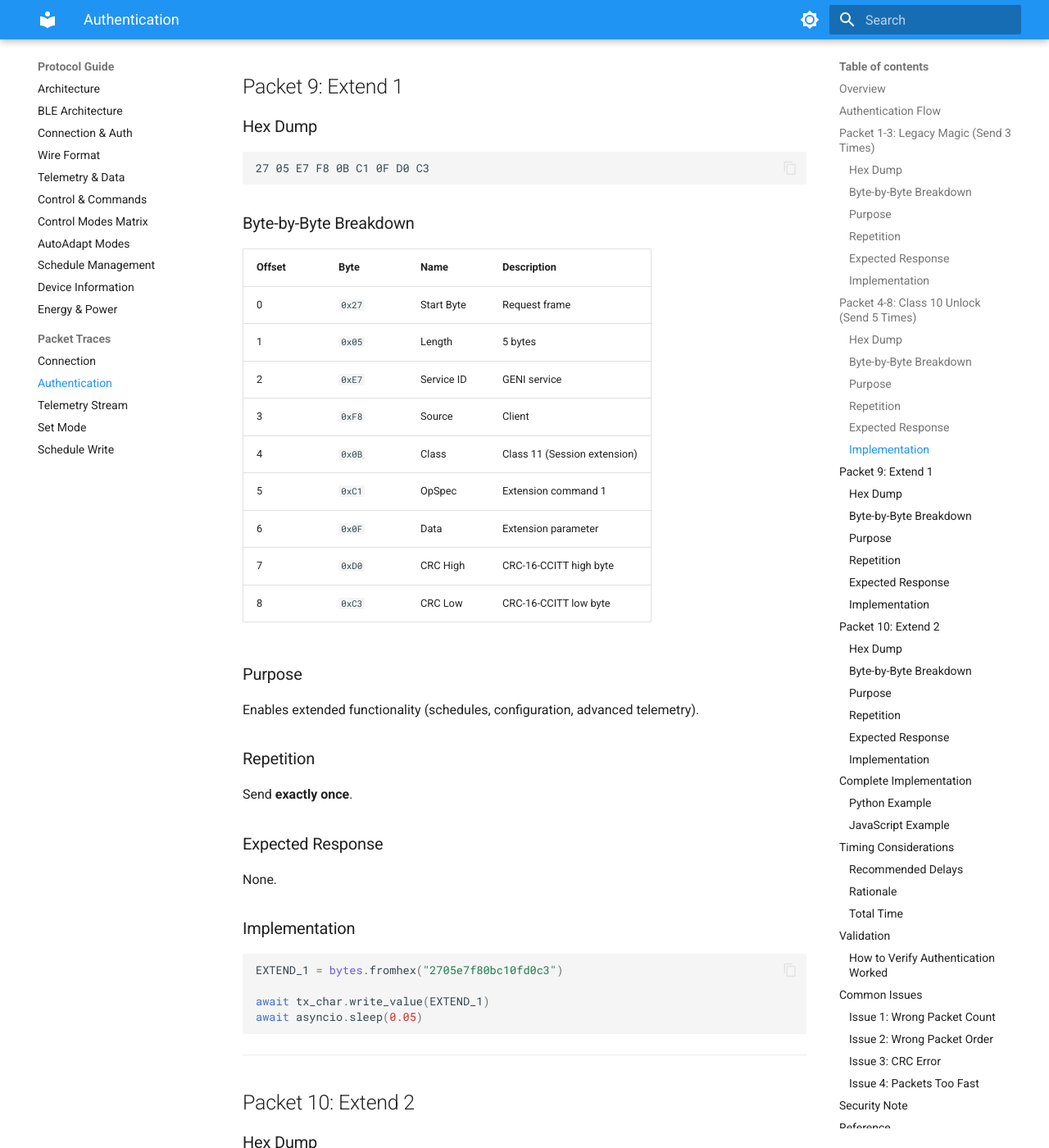
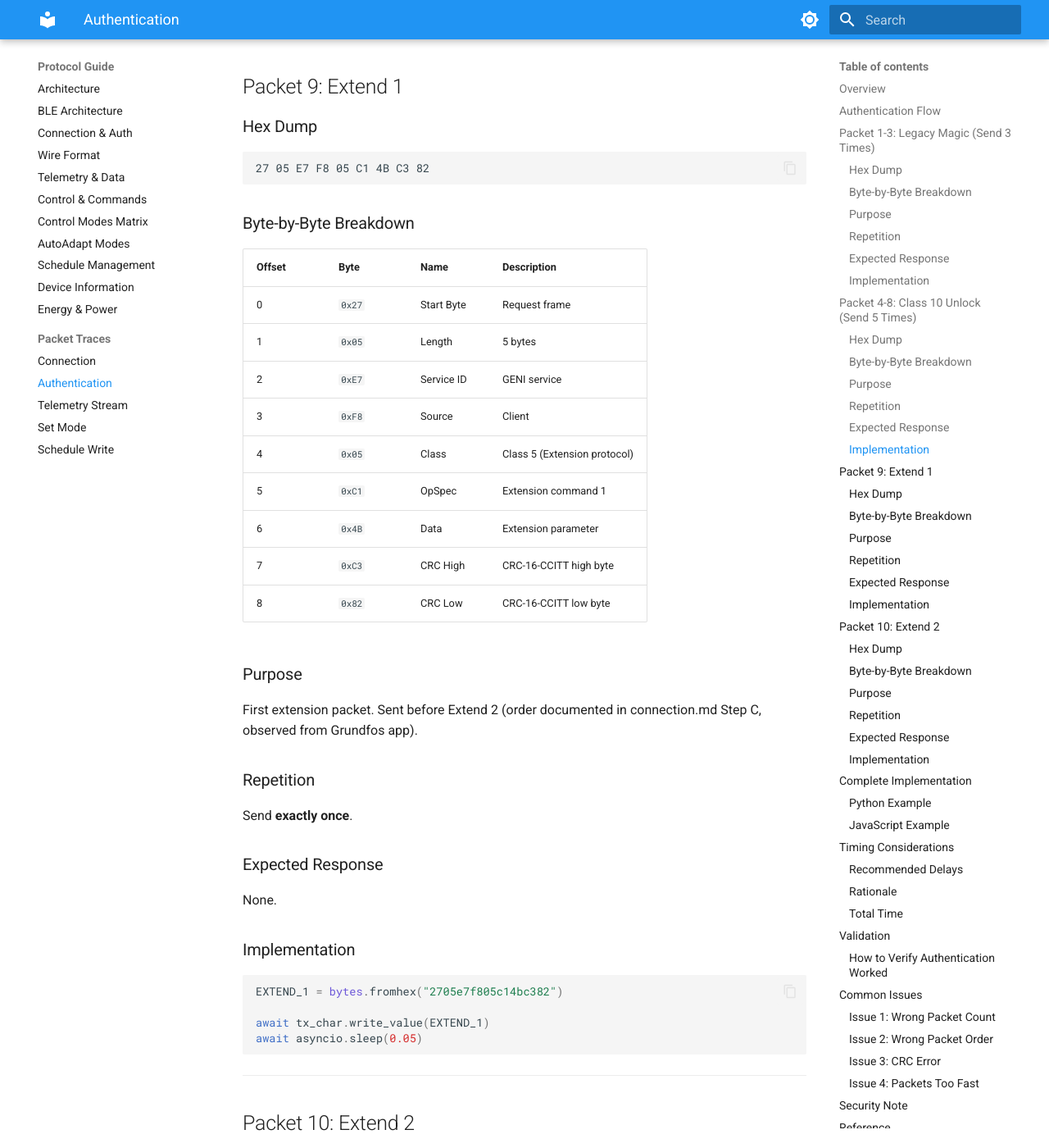
Before and after one commit to eman/alpha-hwr, an MkDocs documentation site: the page built from docs/protocol/packet_traces/02_authentication.md, in a window 1280 px wide and 1400 px high, scrolled down 3575 px. Shown: the whole window at 82% size. Built offline with MkDocs 1.6.1 and Material for MkDocs 9.7.7, drawn with Linux system fonts in a browser that asks for light colours; some of the changed text lies outside the part shown.

Commit message:
fix: correct extension packet order to match connection.md protocol spec
The EXTEND_1 and EXTEND_2 constants had their hex values swapped relative
to the protocol order documented in docs/protocol/connection.md Step C
(observed from the Grundfos app). The previous commit matched the naming
in 02_authentication.md, but that document had the packets mislabeled.

The correct order (per connection.md and confirmed by issue #24 reporter
testing) is:
  1. Class 5 packet (27 05 E7 F8 05 C1 4B C3 82) -- now EXTEND_1
  2. Class 11 packet (27 05 E7 F8 0B C1 0F D0 C3) -- now EXTEND_2

Sending them in the wrong order causes the pump to not fully establish
the session, resulting in disconnection ~1s after authentication.

Also updates 02_authentication.md to match connection.md ordering and
fixes the constants in constants.py and their tests.

````diff
--- a/docs/protocol/packet_traces/02_authentication.md
+++ b/docs/protocol/packet_traces/02_authentication.md
@@ -115,6 +115,46 @@ for _ in range(5):
 
 ### Hex Dump
 ```
+27 05 E7 F8 05 C1 4B C3 82
+```
+
+### Byte-by-Byte Breakdown
+
+| Offset | Byte | Name | Description |
+|--------|------|------|-------------|
+| 0 | `0x27` | Start Byte | Request frame |
+| 1 | `0x05` | Length | 5 bytes |
+| 2 | `0xE7` | Service ID | GENI service |
+| 3 | `0xF8` | Source | Client |
+| 4 | `0x05` | Class | Class 5 (Extension protocol) |
+| 5 | `0xC1` | OpSpec | Extension command 1 |
+| 6 | `0x4B` | Data | Extension parameter |
+| 7 | `0xC3` | CRC High | CRC-16-CCITT high byte |
+| 8 | `0x82` | CRC Low | CRC-16-CCITT low byte |
+
+### Purpose
+First extension packet. Sent before Extend 2 (order documented in connection.md Step C, observed from Grundfos app).
+
+### Repetition
+Send **exactly once**.
+
+### Expected Response
+None.
+
+### Implementation
+```python
+EXTEND_1 = bytes.fromhex("2705e7f805c14bc382")
+
+await tx_char.write_value(EXTEND_1)
+await asyncio.sleep(0.05)
+```
+
+---
+
+## Packet 10: Extend 2
+
+### Hex Dump
+```
 27 05 E7 F8 0B C1 0F D0 C3
 ```
 
@@ -127,13 +167,13 @@ for _ in range(5):
 | 2 | `0xE7` | Service ID | GENI service |
 | 3 | `0xF8` | Source | Client |
 | 4 | `0x0B` | Class | Class 11 (Session extension) |
-| 5 | `0xC1` | OpSpec | Extension command 1 |
+| 5 | `0xC1` | OpSpec | Extension command 2 |
 | 6 | `0x0F` | Data | Extension parameter |
 | 7 | `0xD0` | CRC High | CRC-16-CCITT high byte |
 | 8 | `0xC3` | CRC Low | CRC-16-CCITT low byte |
 
 ### Purpose
-Enables extended functionality (schedules, configuration, advanced telemetry).
+Second extension packet. Enables full access to all pump features.
 
 ### Repetition
 Send **exactly once**.
@@ -143,47 +183,7 @@ None.
 
 ### Implementation
 ```python
-EXTEND_1 = bytes.fromhex("2705e7f80bc10fd0c3")
-
-await tx_char.write_value(EXTEND_1)
-await asyncio.sleep(0.05)
-```
-
----
-
-## Packet 10: Extend 2
-
-### Hex Dump
-```
-27 05 E7 F8 05 C1 4B C3 82
-```
-
-### Byte-by-Byte Breakdown
-
-| Offset | Byte | Name | Description |
-|--------|------|------|-------------|
-| 0 | `0x27` | Start Byte | Request frame |
-| 1 | `0x05` | Length | 5 bytes |
-| 2 | `0xE7` | Service ID | GENI service |
-| 3 | `0xF8` | Source | Client |
-| 4 | `0x05` | Class | Class 5 (Extension protocol) |
-| 5 | `0xC1` | OpSpec | Extension command 2 |
-| 6 | `0x4B` | Data | Extension parameter |
-| 7 | `0xC3` | CRC High | CRC-16-CCITT high byte |
-| 8 | `0x82` | CRC Low | CRC-16-CCITT low byte |
-
-### Purpose
-Final authentication step. Enables full access to all pump features.
-
-### Repetition
-Send **exactly once**.
-
-### Expected Response
-None.
-
-### Implementation
-```python
-EXTEND_2 = bytes.fromhex("2705e7f805c14bc382")
+EXTEND_2 = bytes.fromhex("2705e7f80bc10fd0c3")
 
 await tx_char.write_value(EXTEND_2)
 await asyncio.sleep(0.1)
@@ -202,8 +202,8 @@ from bleak import BleakClient
 # Authentication packets (pre-calculated with CRC)
 LEGACY_MAGIC = bytes.fromhex("2707e7f80203949596eb47")
 CLASS10_UNLOCK = bytes.fromhex("2707e7f80a03560006c55a")
-EXTEND_1 = bytes.fromhex("2705e7f80bc10fd0c3")
-EXTEND_2 = bytes.fromhex("2705e7f805c14bc382")
+EXTEND_1 = bytes.fromhex("2705e7f805c14bc382")
+EXTEND_2 = bytes.fromhex("2705e7f80bc10fd0c3")
 
 # BLE UUIDs
 GENI_SERVICE_UUID = "0000fdd0-0000-1000-8000-00805f9b34fb"
@@ -267,8 +267,8 @@ if __name__ == "__main__":
 // Authentication packets
 const LEGACY_MAGIC = new Uint8Array([0x27, 0x07, 0xE7, 0xF8, 0x02, 0x03, 0x94, 0x95, 0x96, 0xEB, 0x47]);
 const CLASS10_UNLOCK = new Uint8Array([0x27, 0x07, 0xE7, 0xF8, 0x0A, 0x03, 0x56, 0x00, 0x06, 0xC5, 0x5A]);
-const EXTEND_1 = new Uint8Array([0x27, 0x05, 0xE7, 0xF8, 0x0B, 0xC1, 0x0F, 0xD0, 0xC3]);
-const EXTEND_2 = new Uint8Array([0x27, 0x05, 0xE7, 0xF8, 0x05, 0xC1, 0x4B, 0xC3, 0x82]);
+const EXTEND_1 = new Uint8Array([0x27, 0x05, 0xE7, 0xF8, 0x05, 0xC1, 0x4B, 0xC3, 0x82]);
+const EXTEND_2 = new Uint8Array([0x27, 0x05, 0xE7, 0xF8, 0x0B, 0xC1, 0x0F, 0xD0, 0xC3]);
 
 async function authenticate(txCharacteristic) {
   // Step 1: Legacy Magic (3x)
````
Also changed, not shown: 3 other files.
